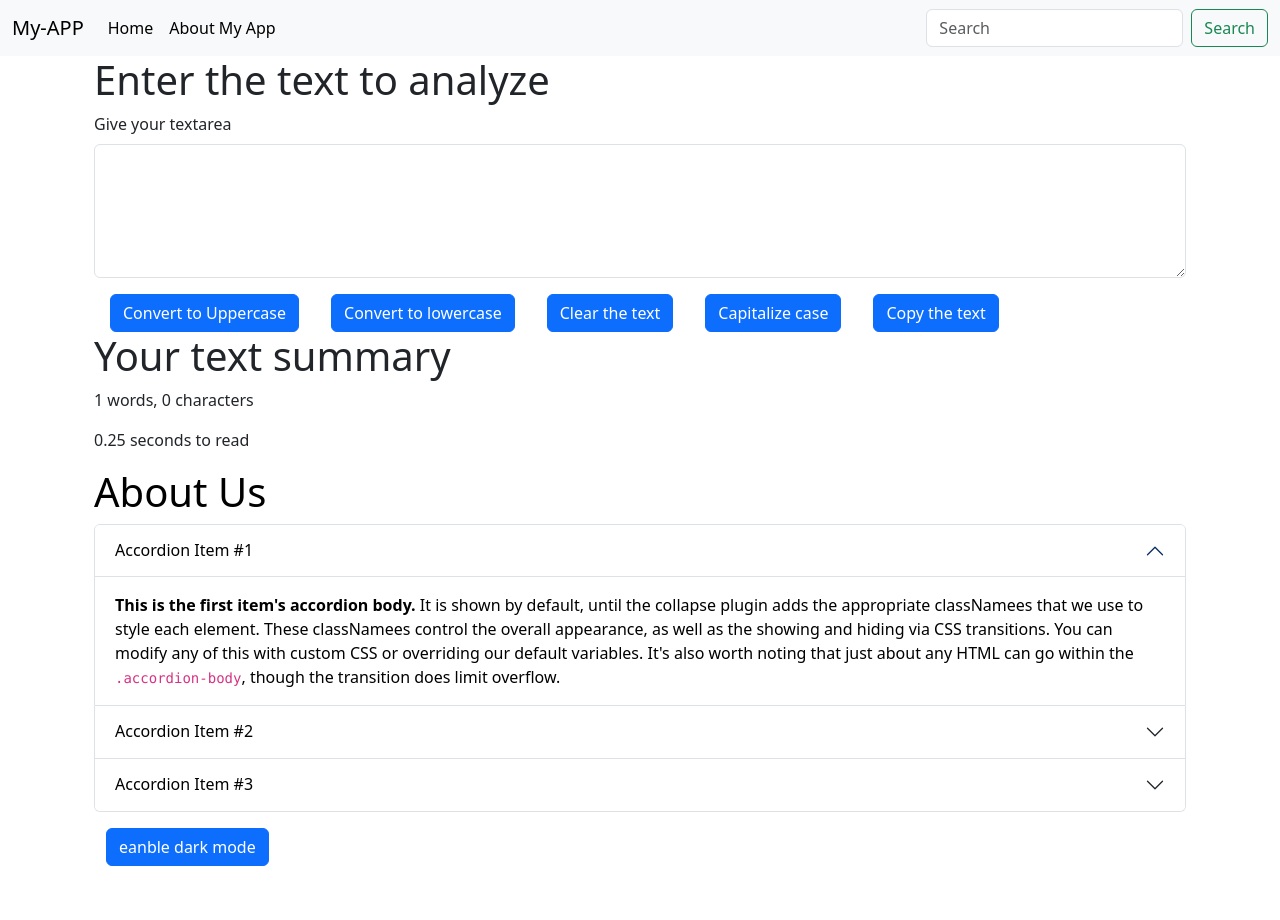
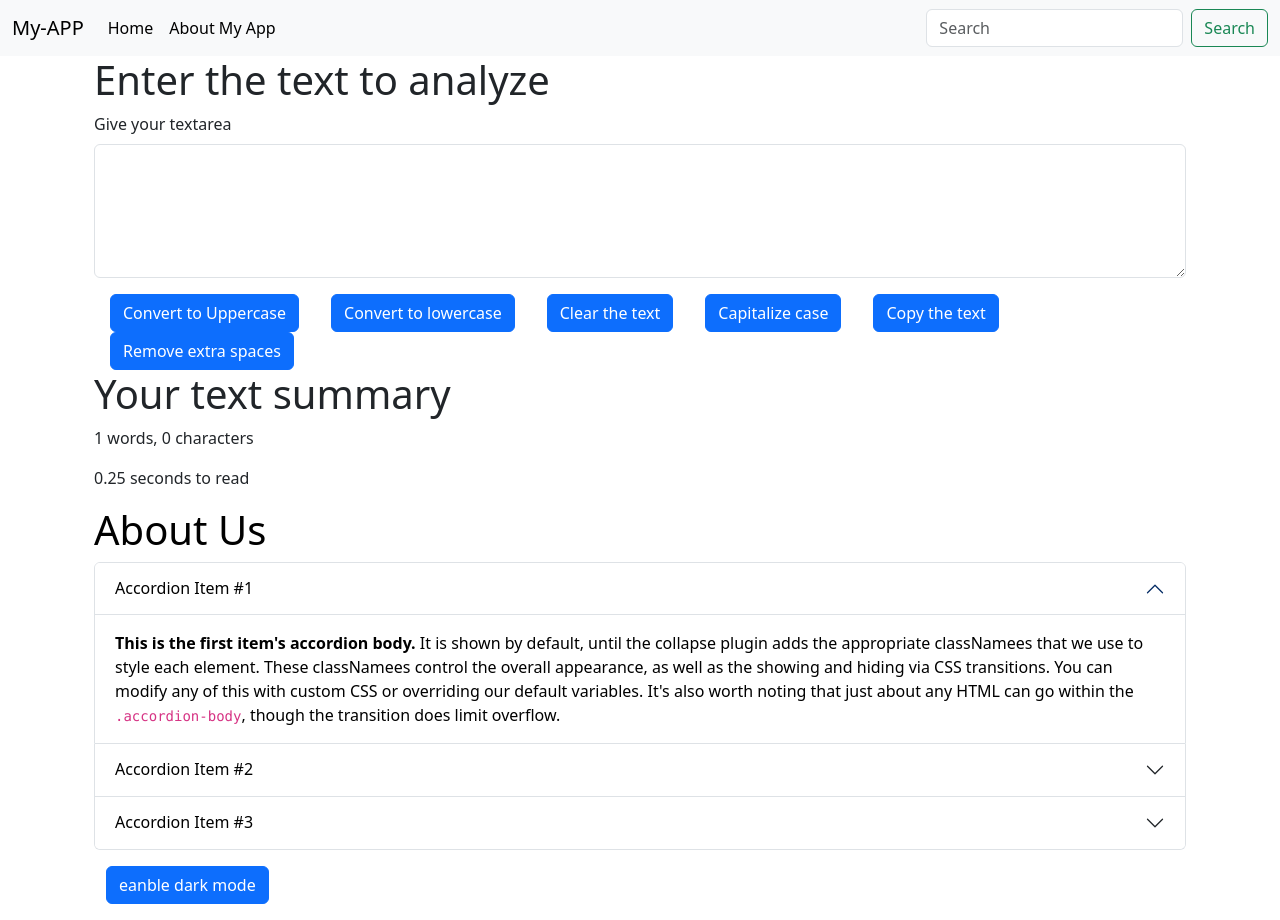
Before and after one commit to amir000621/Case-converter-with-dark-mode, a React (Create React App) app: page / in a window 1280 px wide. Before the commit the page ends 882 px from the top, so only its background shows below. Built offline with nearby package versions, Linux system fonts and the light colour scheme.

Commit message:
new update

```diff
--- a/src/components/textForm.js
+++ b/src/components/textForm.js
@@ -46,6 +46,10 @@ export default function TextForm(props) {
         })
     };
 
+    const handleExtraSpaces = () =>{
+      let newText = text.split(/[ ]+/);// this is called regex to remove extra spaces
+      setText(newText.join(" "))
+    }
 
   const handleChange = (event) =>{
    // console.log("On Change")
@@ -69,6 +73,7 @@ export default function TextForm(props) {
       <button className="btn btn-primary mx-3" onClick={handleClearClick}>Clear the text</button>
       <button className="btn btn-primary mx-3" onClick={handleCapitalizeCase}>Capitalize case </button>
       <button className="btn btn-primary mx-3" onClick={handleCopyText}>Copy the text </button>
+      <button className="btn btn-primary mx-3" onClick={handleExtraSpaces}>Remove extra spaces </button>
     </div>
 
     <div className="container">
```
Lines whose indentation alone changed are shown as unchanged.
